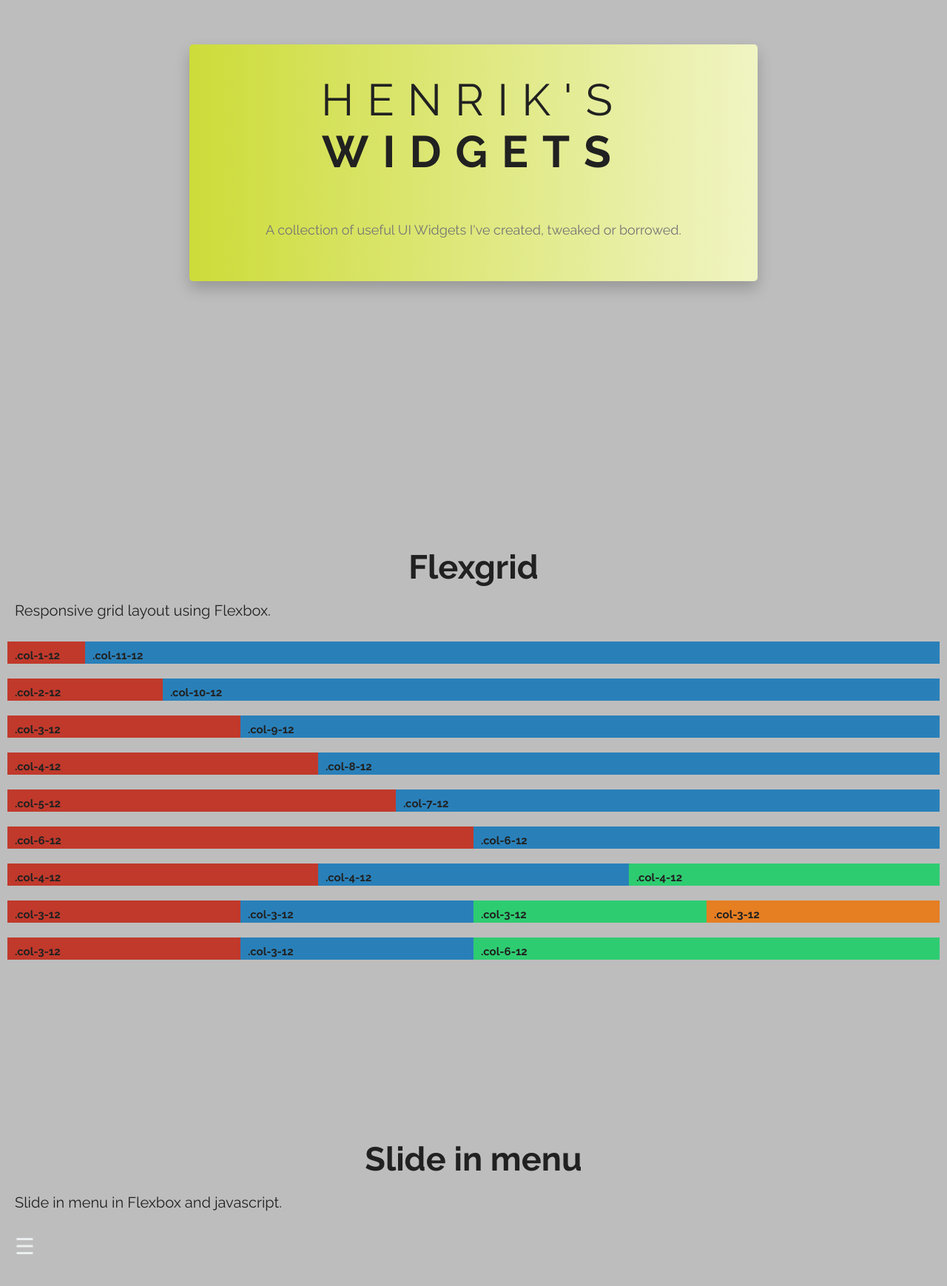
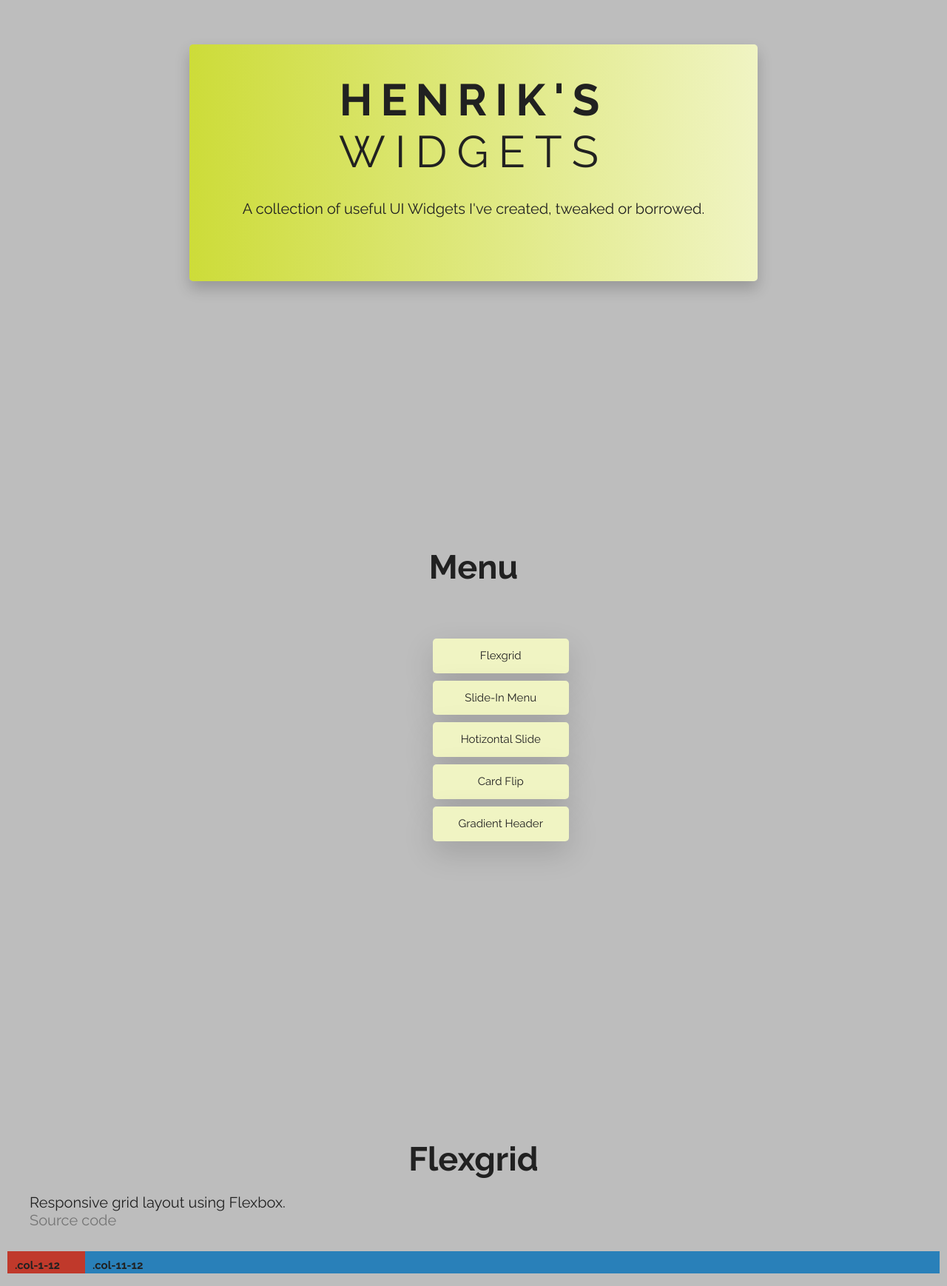
Before and after one commit to hfogelberg/widgets, a website: page index.html in a window 1280 px wide. Shown: the part 100-1838 px from the top of the page at 74% size. Drawn offline with nearby package versions, Linux system fonts and the light colour scheme; files that its build step writes are made by us from their sources.

Commit message:
Menu added

```diff
--- a/index.html
+++ b/index.html
@@ -24,19 +24,46 @@
         </h1>
       </div>
 
-      <p class="paragraph header__header-box--paragraph">
+      <p class="paragraph paragraph">
         A collection of useful UI Widgets I've created, tweaked or borrowed.
       </p>
-
     </div>
   </header>
 
-  <section class="section flexgrid">
+  <section class="section menu-section">
+    <h2 class="heading-secondary">
+      Menu
+    </h2>
+
+    <div class="menu">
+      <ul class="menu__list">
+        <li class="menu__list--item">
+          <a href="#flexgrid">Flexgrid</a>
+        </li>
+        <li class="menu__list--item">
+          <a href="#slide-in">Slide-In Menu</a>
+        </li>
+        <li class="menu__list--item">
+          <a href="#horizontal">Hotizontal Slide</a>
+        </li>
+        <li class="menu__list--item">
+          <a href="#card-flip">Card Flip</a>
+        </li>
+        <li class="menu__list--item">
+          <a href="#gradient-header">Gradient Header</a>
+        </li>
+      </ul>
+    </div>
+  </section>
+
+  <section class="section flexgrid" id="flexgrid">
     <h2 class="heading-secondary">
       Flexgrid
     </h2>
     <p class="paragraph u-margin-bottom-medium">
       Responsive grid layout using Flexbox.
+      <br>
+      <a href="https://github.com/hfogelberg/widgets/blob/master/sass/components/_flexgrid.scss" class="code-link">Source code</a>
     </p>
 
     <div class="demo">
@@ -135,16 +162,17 @@
     </div>
   </section>
 
-  <section class="section slide-in">
+  <section class="section slide-in" id="slide-in">
     <h2 class="heading-secondary">
       Slide in menu
     </h2>
     <p class="paragraph u-margin-bottom-medium">
       Slide in menu in Flexbox and javascript.
+      <br />
+      <a href="https://github.com/hfogelberg/widgets/blob/master/sass/components/_slidemenu.scss" class="code-link">Source code</a>
     </p>
 
     <button class='hamburger' onclick="openNav()">&#9776;</button>
-    <div class="demo"></div>
 
     <div class="sidenav" id="sidenav">
       <button onclick="closeNav()" class="btnclose">X</button>
@@ -156,12 +184,14 @@
     </div>
   </section>
 
-  <section class="section horizontal">
+  <section class="section horizontal" id="horizontal">
     <h2 class="heading-secondary">
       Horizontal slide
     </h2>
     <p class="paragraph u-margin-bottom-medium">
       Horizontally sliding items. Especially useful on mobiles and tablets.
+      <br>
+      <a href="https://github.com/hfogelberg/widgets/blob/master/sass/components/_horizontal-slide.scss" class="code-link">Source code</a>
     </p>
 
     <div class="horizontal-slide">
@@ -192,13 +222,16 @@
         </div>
       </div>
     </div>
+  </section>
 
-    <section class="section card-flip">
+  <section class="section card-flip" id="card-flip">
     <h2 class="heading-secondary">
       Card Flip Animation
     </h2>
     <p class="paragraph u-margin-bottom-medium">
       Hover to flip the card.
+      <br>
+      <a href="https://github.com/hfogelberg/widgets/blob/master/sass/components/_card_flip.scss" class="code-link">Source code</a>
     </p>
 
     <div class="flip-container">
@@ -216,6 +249,17 @@
     </div>
   </section>
 
+  <section class="section gradient-header" id="gradient-header">
+    <h2 class="heading-secondary">
+      Gradient header
+    </h2>
+    <p class="paragraph u-margin-bottom-medium">
+      Text with color gradient. The text will skew when hovering over it.
+    </p>
+
+    <p class="gradient-text">Gradient header</p>
+  </section>
+
   </section>
 
   <script src="/assets/scripts/slideMenu.js"></script>
--- a/sass/abstracts/_variables.scss
+++ b/sass/abstracts/_variables.scss
@@ -12,7 +12,7 @@ $secondary-text-color: #757575;
 $background-color: #BDBDBD;
 // FONT
 $default-font-size: 1.6rem;
-// GRID
-$grid-width: 114rem;
+// GUTTER
+$gutter-xsmall: 1rem;
 $gutter-vertical: 8rem;
 $gutter-horizontal: 6rem;
--- a/sass/base/_base.scss
+++ b/sass/base/_base.scss
@@ -14,8 +14,27 @@ html {
     font-family: 'Raleway', sans-serif;
     font-weight: 300;
     text-rendering: optimizeLegibility;
+    scroll-behavior: smooth;
 }
 
 body {
     box-sizing: border-box;
 }
+
+a {
+    color: $primary-color-text;
+    text-decoration: none;
+}
+
+a {
+     :hover,
+     :visited,
+     :focus,
+     :active {
+        text-decoration: none;
+    }
+}
+
+a.code-link {
+    color: $secondary-text-color;
+}
--- a/sass/base/_typography.scss
+++ b/sass/base/_typography.scss
@@ -4,15 +4,15 @@
     &--main {
         display: block;
         font-size: 6rem;
-        font-weight: 400;
-        letter-spacing: 18px;
+        font-weight: 700;
+        letter-spacing: 1.1rem;
     }
     &--sub {
         display: block;
         font-size: 6rem;
-        font-weight: 700;
-        letter-spacing: 19px;
-        margin-bottom: 60px;
+        font-weight: 400;
+        letter-spacing: 1.3rem;
+        margin-bottom: 3rem;
     }
 }
 
@@ -32,4 +32,5 @@
 
 .paragraph {
     font-size: 2rem;
+    margin: 0 2rem;
 }
--- /dev/null
+++ b/sass/components/_gradient-text.scss
@@ -0,0 +1,16 @@
+.gradient-text {
+    margin-top: 10rem;
+    text-align: center;
+    font-size: 6rem;
+    text-transform: uppercase;
+    font-weight: 700;
+    background-image: linear-gradient(to right, $primary-color, $secondary-text-color);
+    -webkit-background-clip: text;
+    color: transparent;
+    letter-spacing: 0.2rem;
+    transition: all 0.5s;
+    &:hover {
+        transform: skewY(2deg) skewX(15deg) scale(1.1);
+        text-shadow: 0.5rem 1rem 2rem rgba($color-black, 0.2);
+    }
+}
--- a/sass/components/_horizontal-slide.scss
+++ b/sass/components/_horizontal-slide.scss
@@ -17,13 +17,13 @@
             flex: 0 0 auto;
             width: 25%;
             min-width: 5rem;
+            height: 15rem;
             padding: .5rem;
             margin-right: 1rem;
             border-radius: 5px;
             background-color: $primary-color;
             box-shadow: 10px 10px 5px 0px rgba(0, 0, 0, 0.75);
             margin-bottom: 2rem;
-            height: 30rem;
         }
     }
 }
--- a/sass/layouts/_header.scss
+++ b/sass/layouts/_header.scss
@@ -2,7 +2,6 @@
     width: 100vw;
     height: 100vh;
     position: relative;
-
     &__header-box {
         padding: 4rem 2rem 2rem 2rem;
         position: absolute;
--- /dev/null
+++ b/sass/layouts/_menu.scss
@@ -0,0 +1,29 @@
+.menu {
+    display: flex;
+    align-items: center;
+    justify-content: center;
+    &__list {
+        width: 12ch;
+        list-style: none;
+        font-size: 1.5rem;
+        margin: 5rem 5rem;
+        transition: transform 0.3s;
+        display: flex;
+        flex-direction: row;
+        flex-wrap: wrap;
+        &--item {
+            text-align: center;
+            box-shadow: 0 1.5rem 4rem rgba($color-black, 0.15);
+            min-width: 20ch;
+            padding: 0.5rem 0;
+            line-height: 4ch;
+            background-color: $primary-color-light;
+            color: $secondary-text-color;
+            margin-bottom: $gutter-xsmall;
+            border-radius: 5px;
+            &:hover {
+                transform: scale(1.03);
+            }
+        }
+    }
+}
--- a/sass/main.scss
+++ b/sass/main.scss
@@ -8,6 +8,8 @@
 @import "components/flexgrid";
 @import "components/slidemenu";
 @import "components/_horizontal-slide";
+@import "components/gradient-text";
 @import "components/card_flip";
 @import "layouts/header";
+@import "layouts/menu";
 @import "layouts/section";
```
Lines whose indentation alone changed are shown as unchanged.
